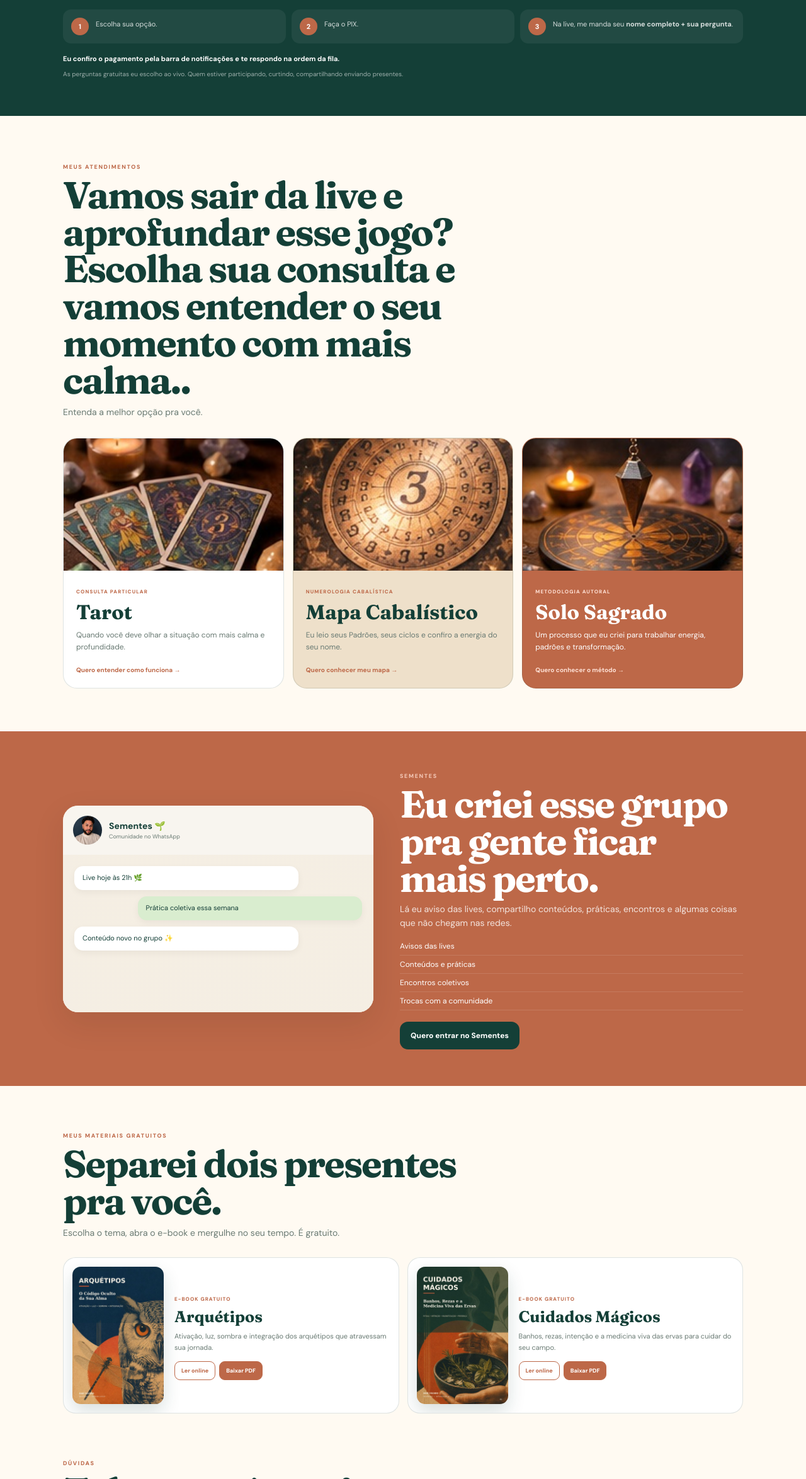
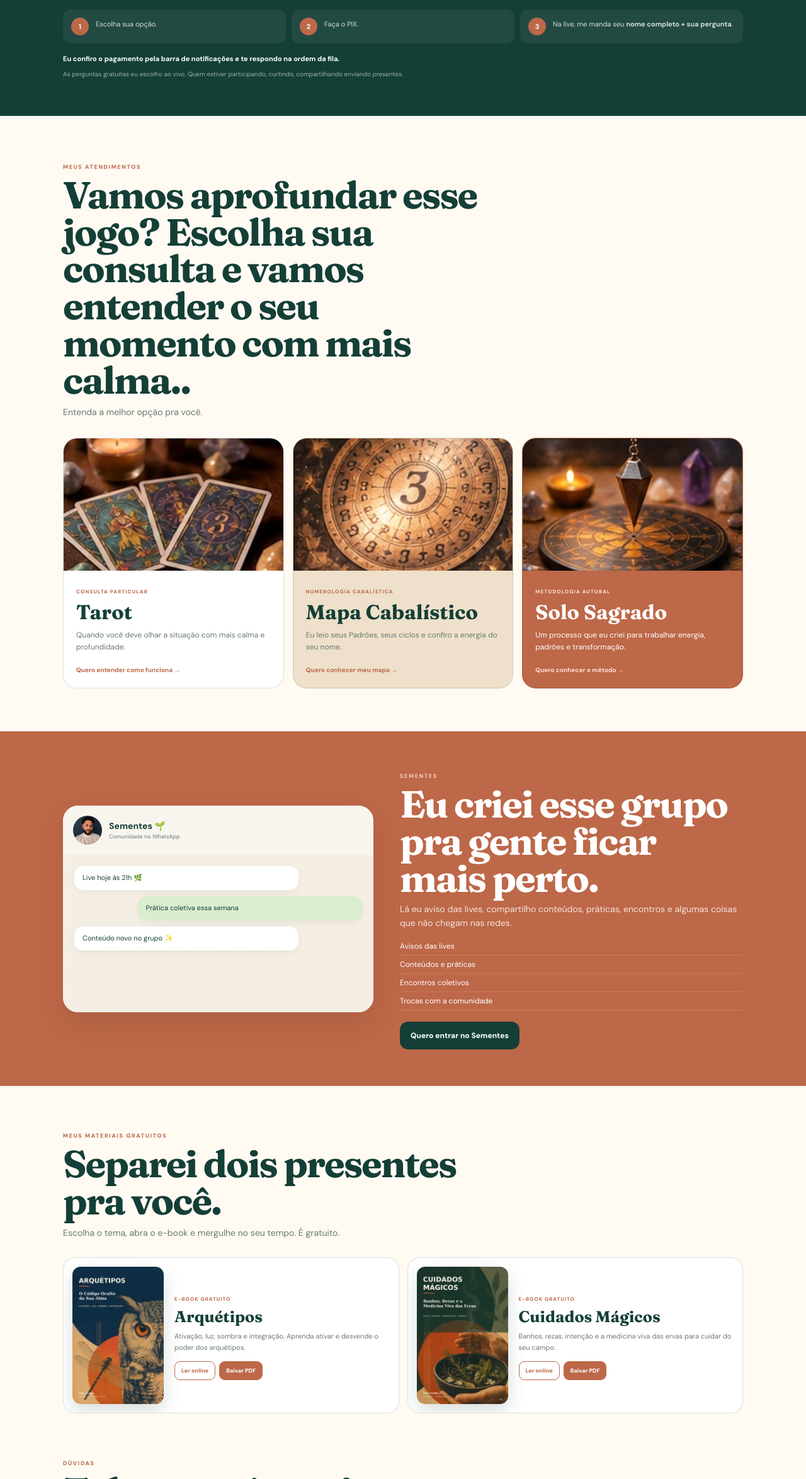
Before and after one commit to rarifavaro/rarifavaro.github.io, a plain HTML site: page index.html in a window 1280 px wide. Shown: the part 1089-3437 px from the top of the page at 63% size. Drawn offline with Linux system fonts and the light colour scheme.

Commit message:
Update index.html

```diff
--- a/index.html
+++ b/index.html
@@ -111,7 +111,7 @@
 
   <div class="section-title">
     <span class="kicker">Meus atendimentos</span>
-    <h2>Vamos sair da live e aprofundar esse jogo?
+    <h2>Vamos aprofundar esse jogo?
 Escolha sua consulta e vamos entender o seu momento com mais calma..</h2>
     <p>Entenda a melhor opção pra você.</p>
   </div>
@@ -207,7 +207,7 @@ Escolha sua consulta e vamos entender o seu momento com mais calma..</h2>
       <div class="material-copy">
         <small>E-book gratuito</small>
         <h3>Arquétipos</h3>
-        <p>Ativação, luz, sombra e integração dos arquétipos que atravessam sua jornada.</p>
+        <p>Ativação, luz, sombra e integração. Aprenda ativar e desvende o poder dos arquétipos.</p>
         <div class="material-actions">
           <a target="_blank" rel="noopener"
              href="arquetipos-o-codigo-oculto-da-alma.pdf">Ler online</a>
```
